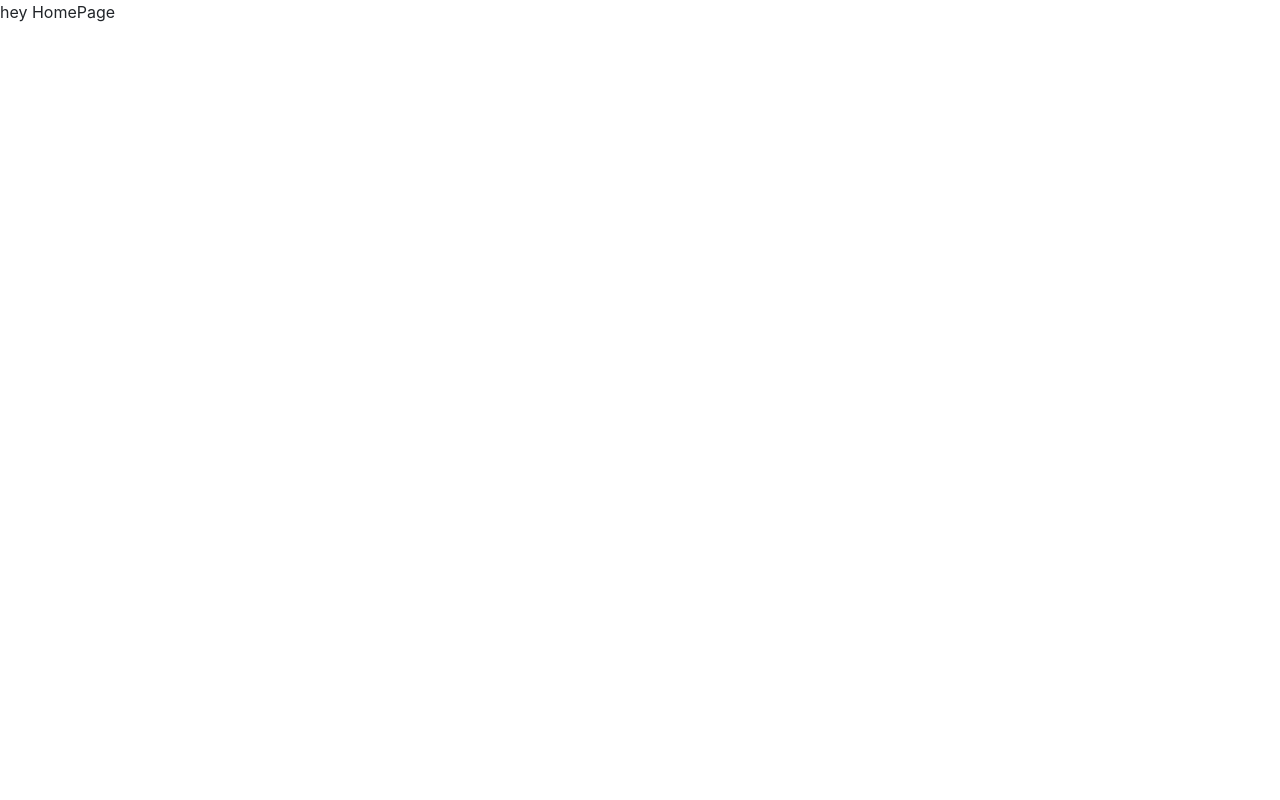
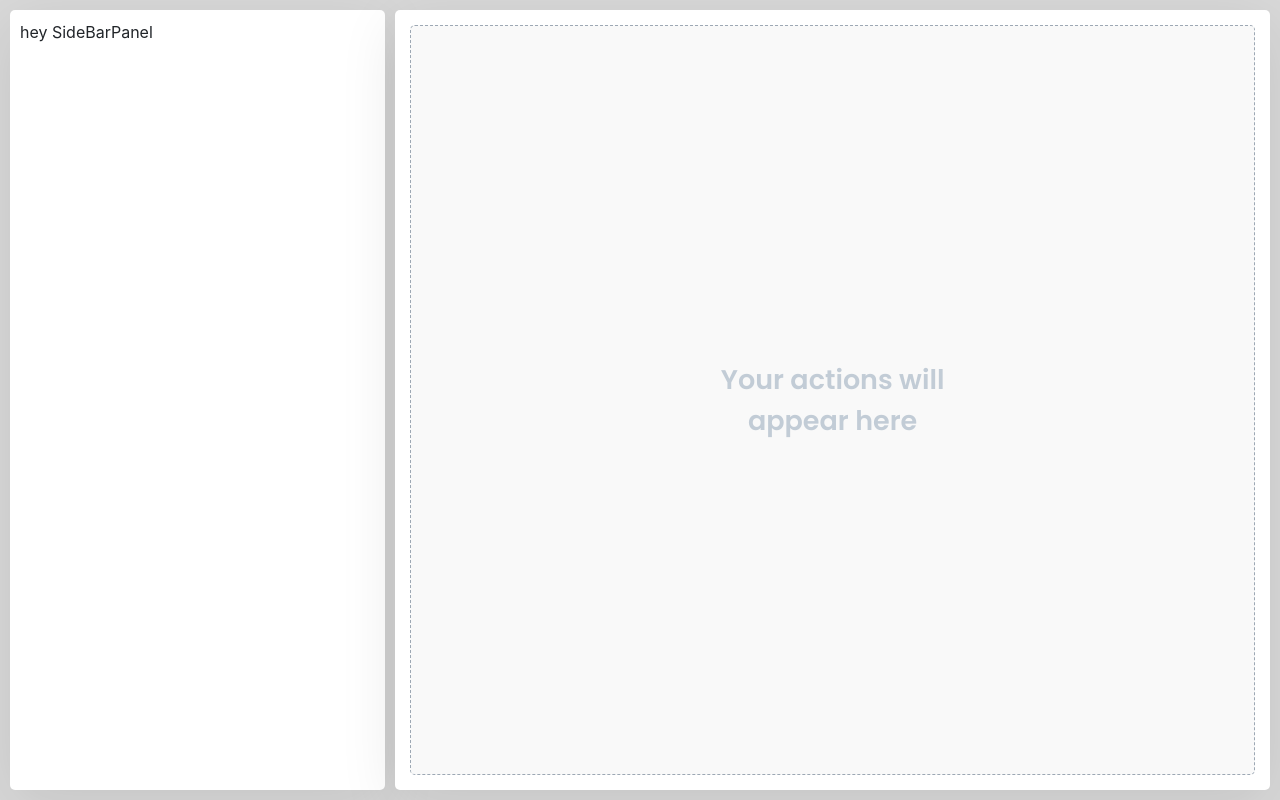
Before and after one commit to cwalia/popup, a Vue app: page / in a window 1280 px wide. Built offline with nearby package versions, Linux system fonts and the light colour scheme.

Commit message:
setup sideBar and action panel

```diff
--- /dev/null
+++ b/src/assets/styles/_mixins.scss
@@ -0,0 +1,8 @@
+@mixin mainAppBoxes {
+    height: calc(100vh - 20px);
+    border-radius: 5px;
+    padding: 10px;
+    margin: 10px;
+    background-color: $white;
+    box-shadow: 0px 14px 60px 0px rgba(0, 0, 0, 0.09);
+}
--- a/src/assets/styles/_variables.scss
+++ b/src/assets/styles/_variables.scss
@@ -1,4 +1,16 @@
 // colors
 $white: #ffffff;
-$grey: #707070;
+$grey: #D8D8D8;
+$grey-inner: #F9F9F9;
+$grey-border: #9DA8B4;
 $black: #060606;
+$head-dGrey:#475461;
+$sub-head-lGrey: #475461;
+$action-cta: #0052FF;
+$action-cta-border: #E3E5E8;
+$ap-text: #C2CCD6;
+
+
+//font
+$title: bold 16px 'Poppins', 'sans-serif';
+$text: 13px 'Poppins', 'sans-serif';
--- /dev/null
+++ b/src/assets/styles/components/_actionPanel.scss
@@ -0,0 +1,26 @@
+.action-panel {
+  width: 70%;
+  @include mainAppBoxes();
+  margin-left: 0px;
+
+  &__inner {
+    margin: 5px;
+    border-radius: 5px;
+    height: calc(100% - 10px);
+    background-color: $grey-inner;
+    border: 1px dashed $grey-border;
+  }
+
+  &__centered-text {
+    display: flex;
+    justify-content: center;
+    text-align: center;
+    align-items: center;
+    height: 100%;
+    font-family: Poppins;
+    font-size: 27px;
+    font-weight: 600;
+    line-height: 41px;
+    color: $ap-text;
+  }
+}
--- /dev/null
+++ b/src/assets/styles/components/_sideBarPanel.scss
@@ -0,0 +1,4 @@
+.side-bar-panel{
+    width: 30%;
+    @include mainAppBoxes()
+}
--- /dev/null
+++ b/src/assets/styles/components/index.scss
@@ -0,0 +1,2 @@
+@import "./actionPanel";
+@import "./sideBarPanel";
--- a/src/assets/styles/style.scss
+++ b/src/assets/styles/style.scss
@@ -3,7 +3,8 @@
 @import '~bootstrap-vue/dist/bootstrap-vue.css';
 
 @import "variables";
-
+@import "mixins";
+@import "./components/index.scss";
 body{
   width:100%;
   overflow: auto;
@@ -12,4 +13,9 @@ body{
 #app {
   height: 100vh;
   box-sizing: border-box;
+  background-color: $grey;
 }
+
+.mainApp{
+  display: flex;
+}
--- /dev/null
+++ b/src/components/ActionPanel.vue
@@ -0,0 +1,20 @@
+<template>
+  <div class="action-panel">
+    <div class="action-panel__inner">
+      <div class="action-panel__centered-text">
+        Your actions will<br>appear here
+      </div>
+    </div>
+  </div>
+</template>
+
+<script lang="ts">
+import {Component, Vue, Prop} from 'vue-property-decorator';
+
+@Component({
+  components: {
+  },
+})
+export default class ActionPanel extends Vue {
+}
+</script>
--- a/src/components/HomePage.vue
+++ b/src/components/HomePage.vue
@@ -1,14 +1,17 @@
 <template>
-  <div class="common-select">
-    hey HomePage
+  <div class="mainApp">
+    <side-bar-panel></side-bar-panel>
+    <action-panel></action-panel>
   </div>
 </template>
 
 <script lang="ts">
 import {Component, Vue, Prop} from 'vue-property-decorator';
-
+import ActionPanel from './ActionPanel.vue';
+import SideBarPanel from './SideBarPanel.vue';
 @Component({
   components: {
+    ActionPanel,SideBarPanel
   },
 })
 export default class HomePage extends Vue {
--- /dev/null
+++ b/src/components/SideBarPanel.vue
@@ -0,0 +1,16 @@
+<template>
+  <div class="side-bar-panel">
+    hey SideBarPanel
+  </div>
+</template>
+
+<script lang="ts">
+import {Component, Vue, Prop} from 'vue-property-decorator';
+
+@Component({
+  components: {
+  },
+})
+export default class SideBarPanel extends Vue {
+}
+</script>
```
